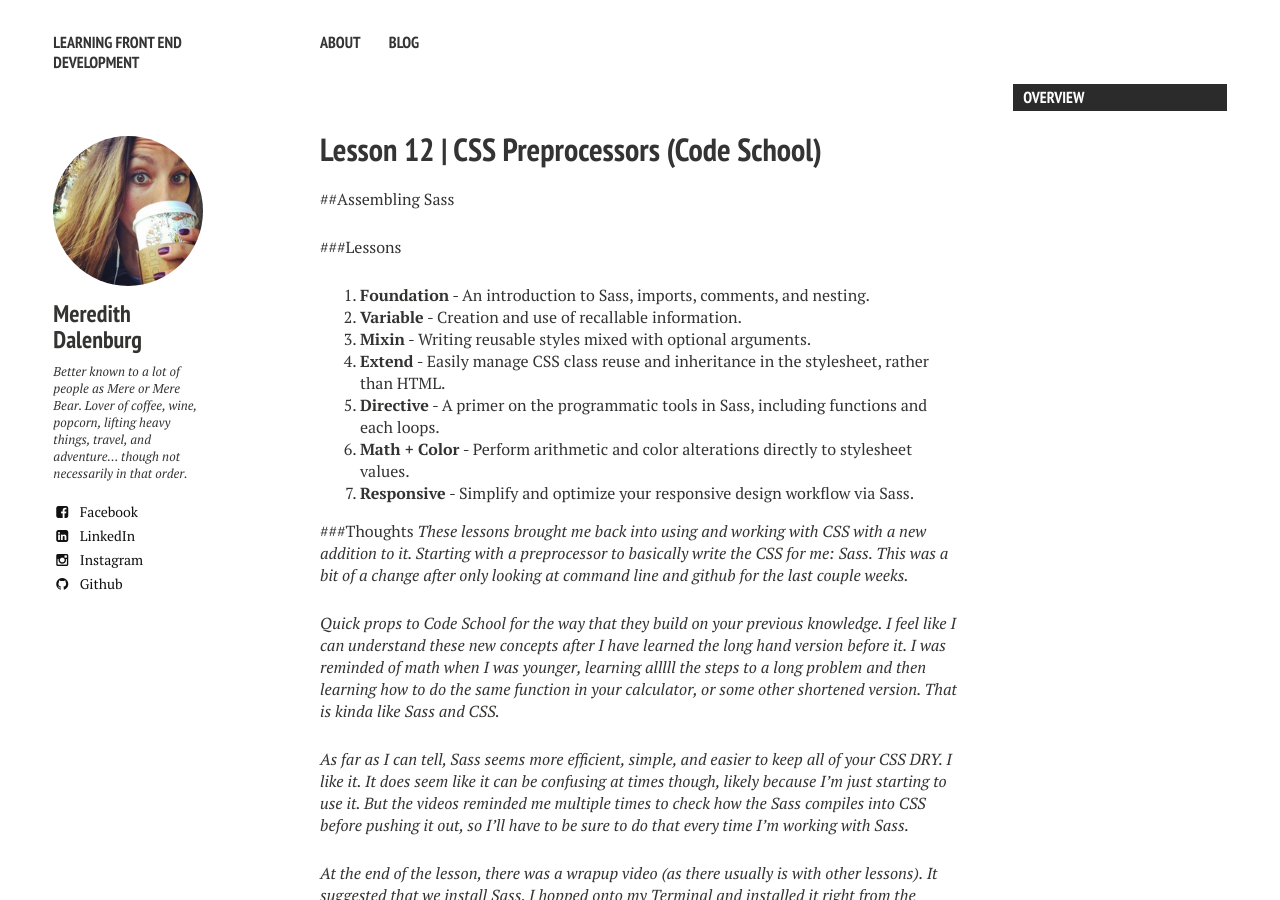
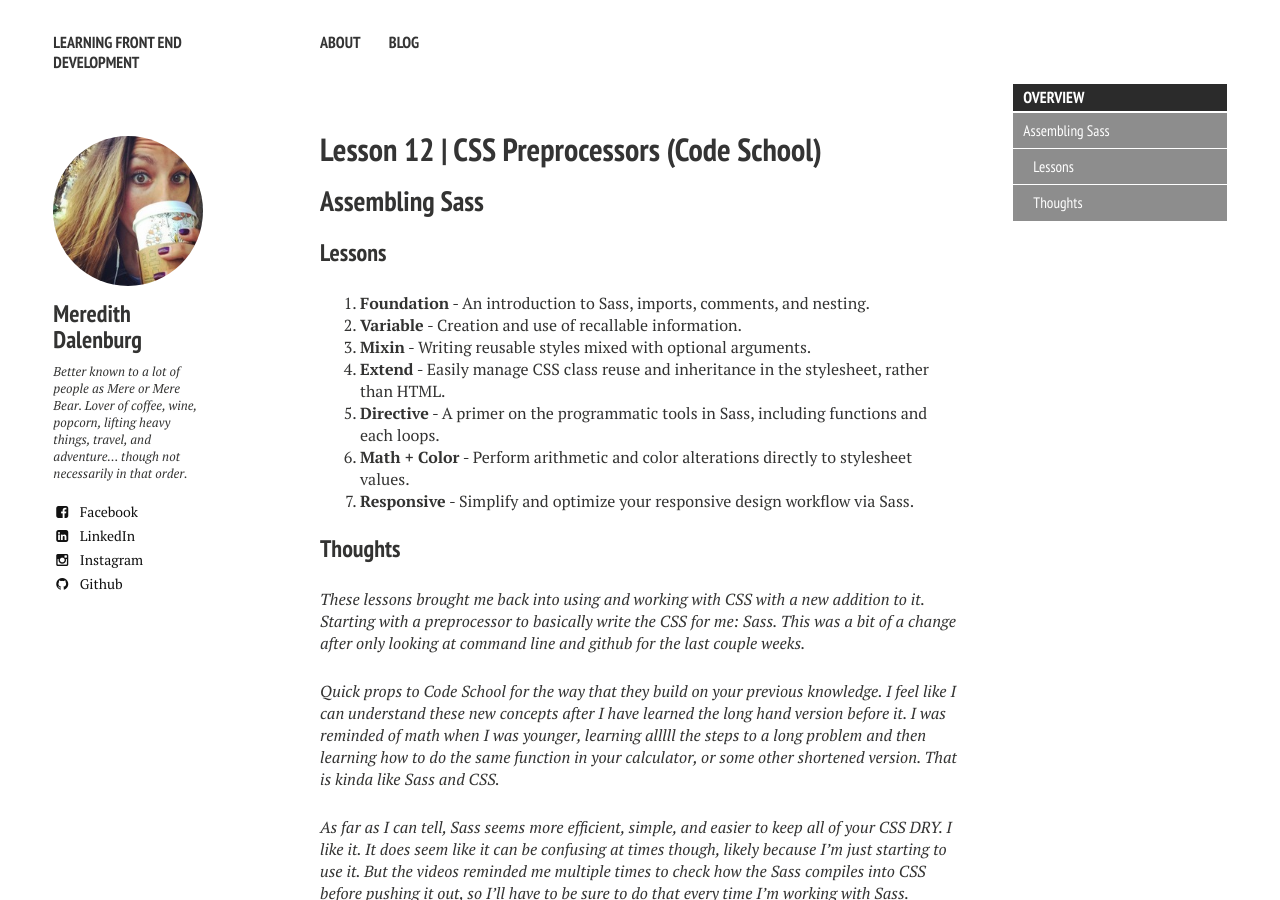
Before and after one commit to meredal/meredal.github.io, a Jekyll site: the page built from _posts/2016-04-05-Assembling-Sass-12.md, in a window 1280 px wide and 900 px high. Built offline with Jekyll 4.4.1, drawn with Linux system fonts in a browser that asks for light colours; nearby versions of some CDN libraries.

Commit message:
Update Assembling Sass Blog Post

```diff
--- a/_posts/2016-04-05-Assembling-Sass-12.md
+++ b/_posts/2016-04-05-Assembling-Sass-12.md
@@ -18,9 +18,11 @@
 </div>
 </section><!-- /#table-of-contents -->
 
-##Assembling Sass
 
-###Lessons
+## Assembling Sass
+
+### Lessons
+
 1. __Foundation__ - An introduction to Sass, imports, comments, and nesting.
 2. __Variable__ - Creation and use of recallable information.
 3. __Mixin__ - Writing reusable styles mixed with optional arguments.
@@ -29,7 +31,8 @@
 6. __Math + Color__ - Perform arithmetic and color alterations directly to stylesheet values.
 7. __Responsive__ - Simplify and optimize your responsive design workflow via Sass.
 
-###Thoughts
+### Thoughts
+
 _These lessons brought me back into using and working with CSS with a new addition to it. Starting with a preprocessor to basically write the CSS for me: Sass. This was a bit of a change after only looking at command line and github for the last couple weeks._
 
 _Quick props to Code School for the way that they build on your previous knowledge. I feel like I can understand these new concepts after I have learned the long hand version before it. I was reminded of math when I was younger, learning alllll the steps to a long problem and then learning how to do the same function in your calculator, or some other shortened version. That is kinda like Sass and CSS._
```
